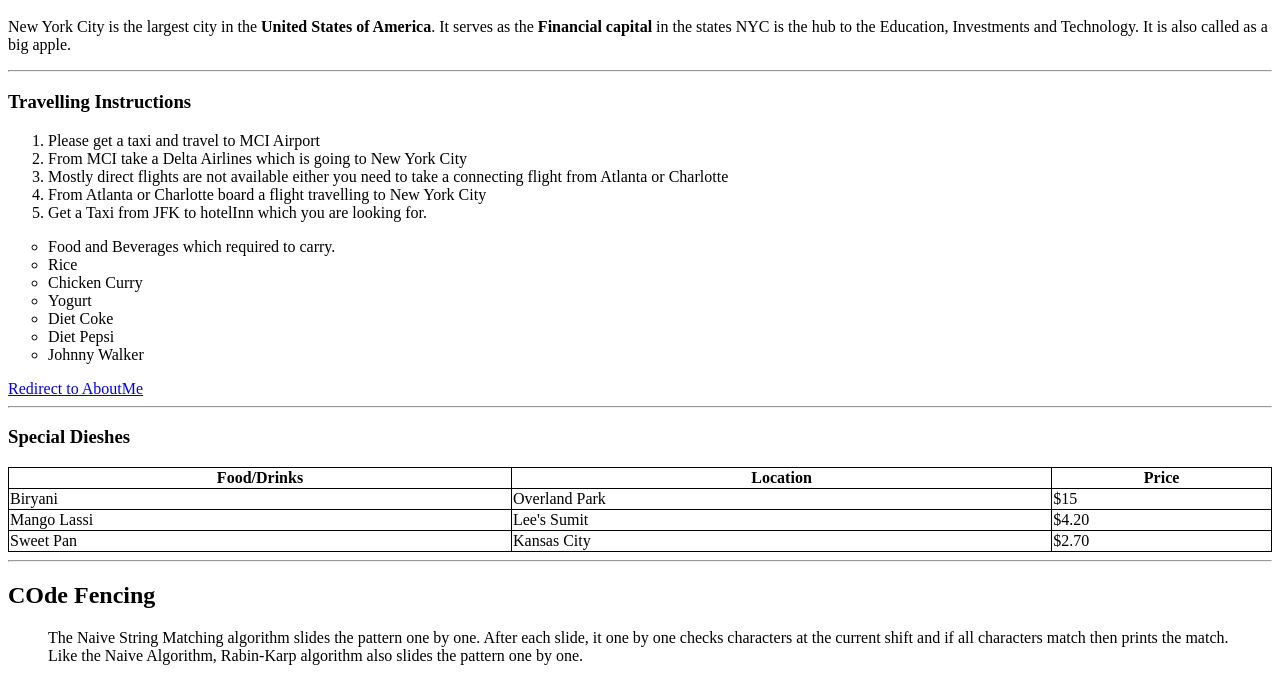
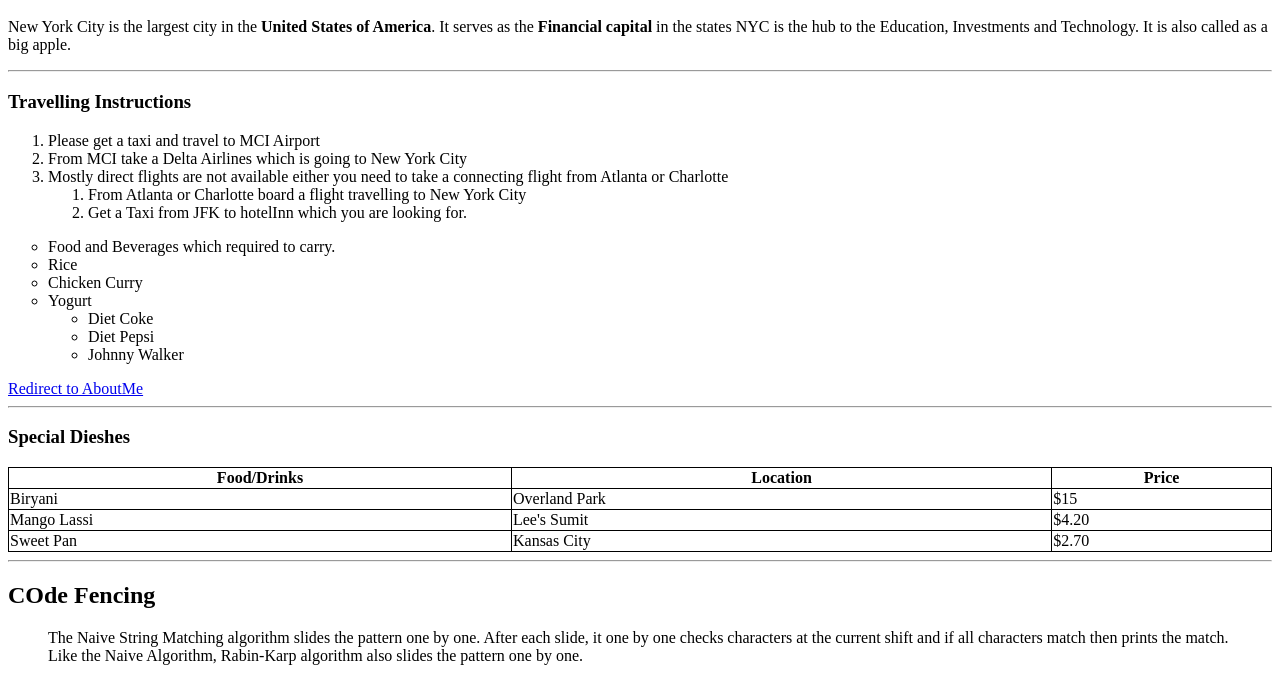
Before and after one commit to 44-563-WebApps-F21/webapps-f21-assignment-3-gorantla07, a plain HTML site: page index.html in a window 1280 px wide. Shown: the part 127-800 px from the top of the page. Drawn offline with Linux system fonts and the light colour scheme.

Commit message:
Update index.html
added nested ordered and unordered list to index page.

```diff
--- a/index.html
+++ b/index.html
@@ -21,8 +21,10 @@
         <li>Please get a taxi and travel to MCI Airport</li>
         <li>From MCI take a Delta Airlines which is going to New York City</li>
         <li>Mostly direct flights are not available either you need to take a connecting flight from Atlanta or Charlotte</li>
-        <li>From Atlanta or Charlotte board a flight travelling to New York City</li>
-        <li>Get a Taxi from JFK to hotelInn which you are looking for.</li>
+        <ol>
+            <li>From Atlanta or Charlotte board a flight travelling to New York City</li>
+            <li>Get a Taxi from JFK to hotelInn which you are looking for.</li>
+        </ol>
     </ol>
     <ul style="list-style-type:circle;">
         <li>
@@ -31,9 +33,12 @@
         <li>Rice</li>
         <li>Chicken Curry</li>
         <li>Yogurt</li>
+        <ul>
         <li>Diet Coke</li>
         <li>Diet Pepsi</li>
         <li>Johnny Walker</li>
+        </ul>
+
     </ul>
     <a href="AboutMe.html">Redirect to AboutMe</a>
     <hr>
```
